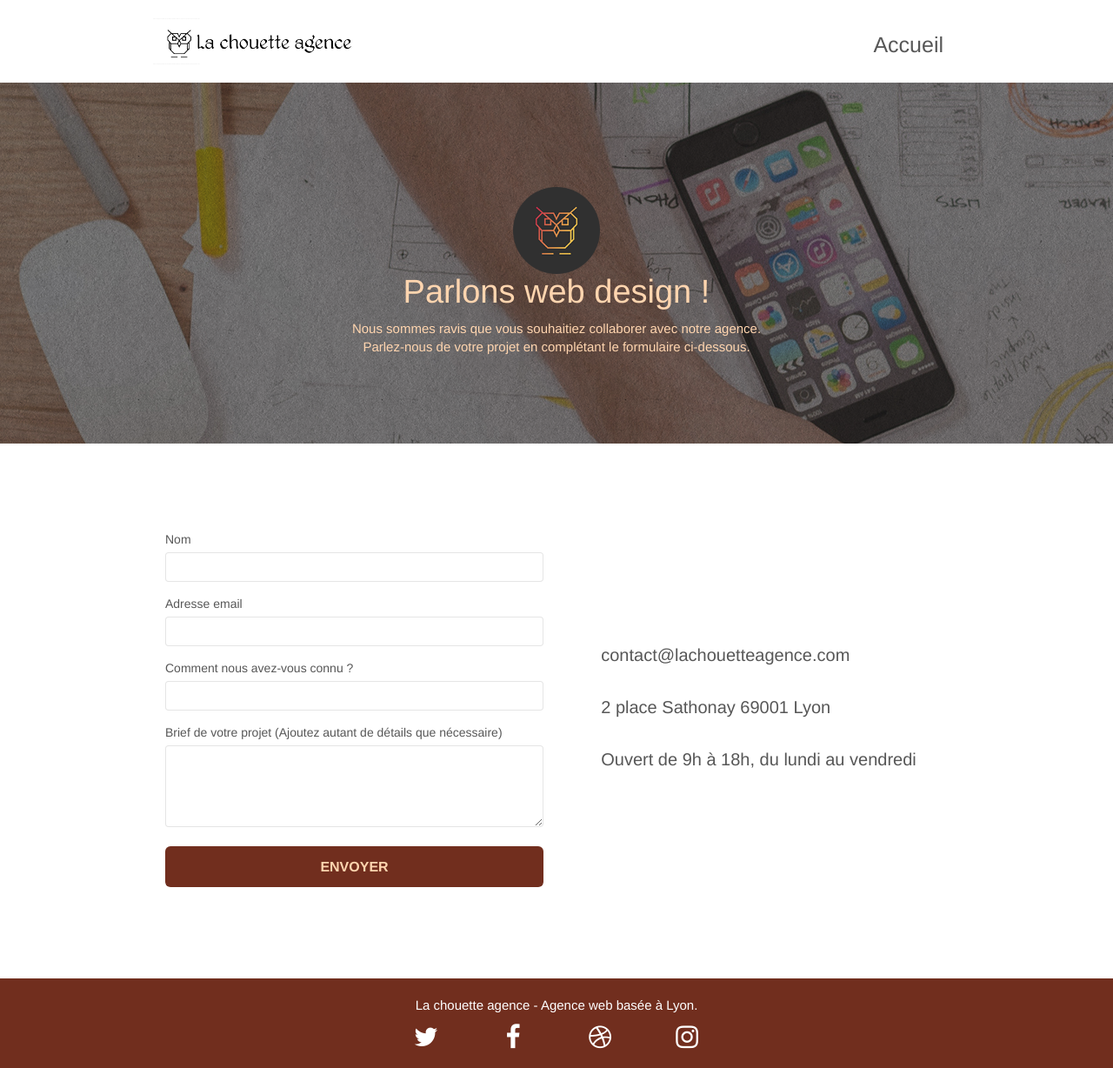
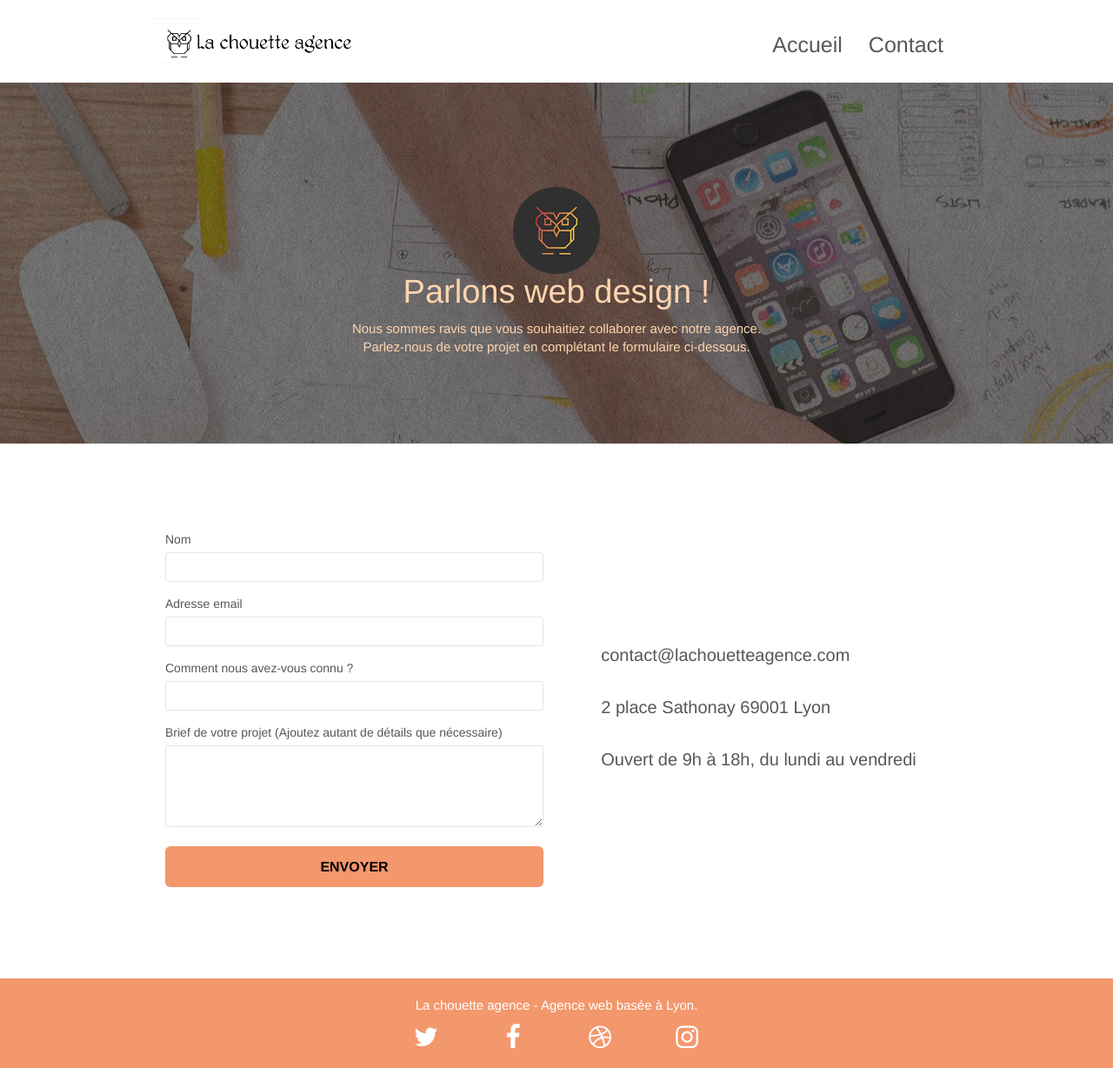
Before and after one commit to bynou/projet4, a plain HTML site: page page2.html in a window 1280 px wide. Shown: the whole page at 87% size. Drawn offline with Linux system fonts and the light colour scheme.

Commit message:
modif soutenance Ibrahima

```diff
--- a/page2.html
+++ b/page2.html
@@ -85,7 +85,9 @@
               <li>
                 <a class="nav_link" href="index.html">Accueil</a>
               </li>
-              <li></li>
+              <li>
+                <a class="nav_link" href="page2.html">Contact</a>
+              </li>
             </ul>
           </div>
         </nav>
--- a/style.css
+++ b/style.css
@@ -703,7 +703,7 @@ h4 {
 }
 
 .bgc-atomic-tangerine {
-  background-color: #712e1e;
+  background-color: #f3976c;
 }
 
 .tc-white {
@@ -711,8 +711,8 @@ h4 {
 }
 
 .btn-atomic-tangerine {
-  background: #712e1e;
-  color: #ffd5af !important;
+  background: #f3976c;
+  color: black !important;
 }
 
 .btn-atomic-tangerine:hover {
```
Also changed, not shown: index.html (+1 -1 lines).
